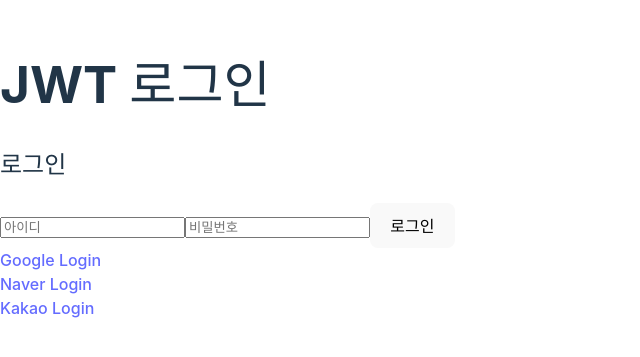
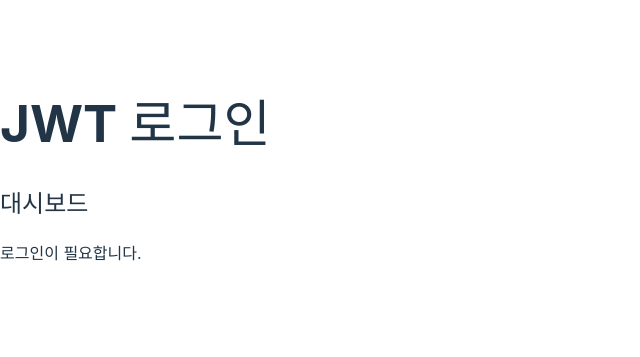
Before and after one commit to Martinel2/Project_Todo, a React (Vite) app in the folder frontend/: page /profile in a window 1280 px wide. Shown: the part 229-586 px from the top of the page, without its empty margins (0-640 px from the left). Built offline with nearby package versions, Linux system fonts and the light colour scheme.

Commit message:
백엔드에서 토큰을 받아와서 대조 후, 유저 정보를 출력하도록 하는 리액트 코드 작성

```diff
--- a/frontend/package.json
+++ b/frontend/package.json
@@ -11,7 +11,8 @@
   },
   "dependencies": {
     "react": "^18.3.1",
-    "react-dom": "^18.3.1"
+    "react-dom": "^18.3.1",
+    "react-router-dom": "^7.1.5"
   },
   "devDependencies": {
     "@eslint/js": "^9.17.0",
--- a/frontend/src/App.jsx
+++ b/frontend/src/App.jsx
@@ -1,6 +1,8 @@
 import { useState, useEffect } from "react";
+import { BrowserRouter as Router, Routes, Route } from "react-router-dom";
 import Login from "./Login";
 import Profile from "./Profile";
+import OAuthRedirectHandler from "./components/OAuthRedirectHandler";
 
 function App() {
   const [token, setToken] = useState(localStorage.getItem("token") || null);
@@ -11,13 +13,19 @@ function App() {
     } else {
       localStorage.removeItem("token"); // 토큰이 없으면 삭제
     }
-  }, [token]); // token이 바뀔 때마다 실행
+  }, [token]);
 
   return (
-    <div>
-      <h1>JWT 로그인</h1>
-      {!token ? <Login setToken={setToken} /> : <Profile token={token} />}
-    </div>
+    <Router>
+      <div>
+        <h1>JWT 로그인</h1>
+        <Routes>
+          <Route path="/" element={!token ? <Login setToken={setToken} /> : <Profile token={token} />} />
+          <Route path="/oauth2/redirect" element={<OAuthRedirectHandler setToken={setToken} />} />
+          <Route path="/profile" element={<Profile token={token} />} />
+        </Routes>
+      </div>
+    </Router>
   );
 }
 
--- a/frontend/src/Profile.jsx
+++ b/frontend/src/Profile.jsx
@@ -10,13 +10,29 @@ function Profile({ token }) {
       headers: { Authorization: `Bearer ${token}` },
     })
       .then((res) => res.json())
-      .then((data) => setUser(data));
+      .then((data) => setUser(data))
+      .catch((error) => console.error("Error fetching user data:", error));
   }, [token]);
 
   return (
     <div>
-      <h2>프로필</h2>
-      {user ? <p>환영합니다, {user.username}님!</p> : <p>로그인이 필요합니다.</p>}
+      <h2>대시보드</h2>
+      {user ? (
+        <>
+          <p>환영합니다, {user.username}님!</p>
+          <p>로그인한 플랫폼: {user.provider}</p>
+          {/* provider 값에 따라 소셜 아이콘을 동적으로 표시 */}
+          {user.provider === "google" && (
+            <img src="path_to_google_icon" alt="Google" />
+          )}
+          {user.provider === "kakao" && (
+            <img src="path_to_kakao_icon" alt="Kakao" />
+          )}
+          {/* 다른 소셜 플랫폼에 대한 조건 추가 가능 */}
+        </>
+      ) : (
+        <p>로그인이 필요합니다.</p>
+      )}
     </div>
   );
 }
--- /dev/null
+++ b/frontend/src/components/OAuthRedirectHandler.jsx
@@ -0,0 +1,20 @@
+import { useEffect } from "react";
+import { useNavigate } from "react-router-dom";
+
+const OAuthRedirectHandler = () => {
+  const navigate = useNavigate();
+
+  useEffect(() => {
+    const urlParams = new URLSearchParams(window.location.search);
+    const token = urlParams.get("token");
+
+    if (token) {
+      localStorage.setItem("token", token); // JWT 저장
+      navigate("/profile"); // 로그인 후 이동할 페이지
+    }
+  }, []);
+
+  return <div>로그인 처리 중...</div>;
+};
+
+export default OAuthRedirectHandler;
```
Also changed, not shown: 1 other file (tests, documents, lock files or other folders).
